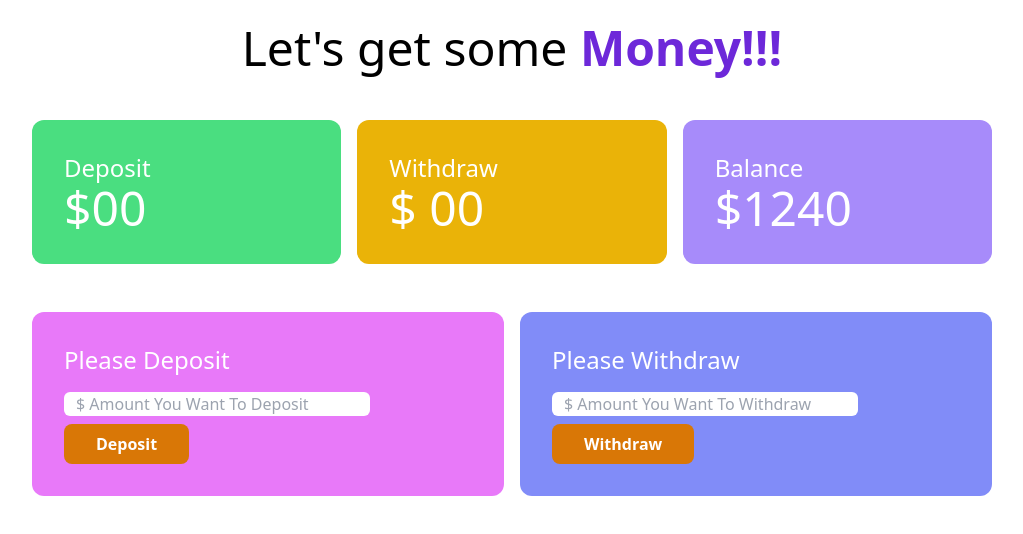
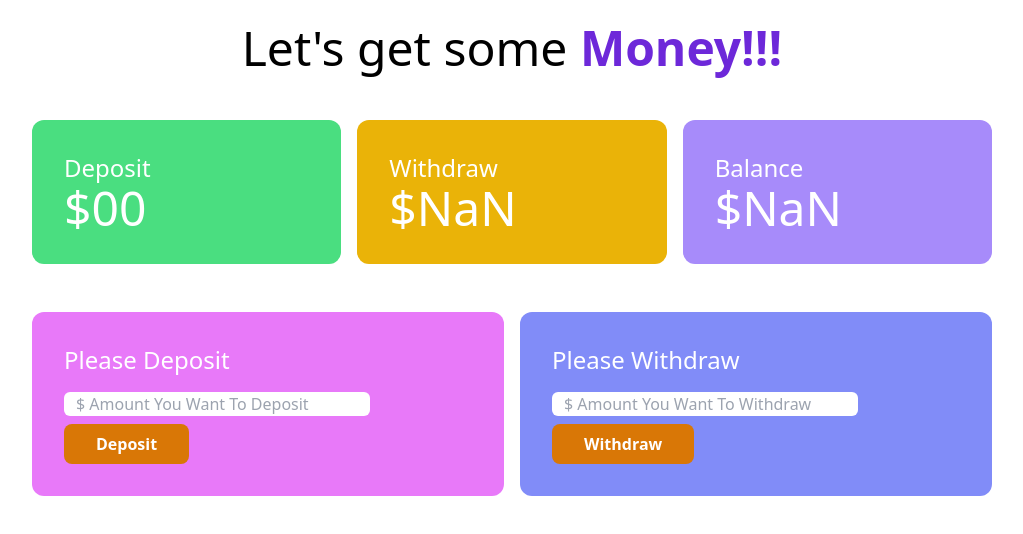
Before and after one commit to DashTfied/bap-er-bank, a plain HTML site: page bank.html in a window 1280 px wide. Both pictures are taken after a click on the button "Withdraw". Shown: the whole page, without its empty margins (128-1151 px from the left). Drawn offline with nearby package versions, Linux system fonts and the light colour scheme.

Commit message:
withdraw and other

```diff
--- a/bank.html
+++ b/bank.html
@@ -22,7 +22,7 @@
                 </div>
                 <div class="bg-yellow-500 p-8 rounded-xl">
                     <h4 class="text-2xl">Withdraw</h4>
-                    <h2 class="text-5xl">$ <span id="withdraw-total">00</span></h2>
+                    <h2 class="text-5xl">$<span id="withdraw-total">00</span></h2>
                 </div>
                 <div class="bg-violet-400 p-8 rounded-xl">
                     <h4 class="text-2xl">Balance</h4>
@@ -53,5 +53,6 @@
         </section>
     </main>
     <script src="js/deposit.js"></script>
+    <script src="js/withdraw.js"></script>
 </body>
 </html>
--- /dev/null
+++ b/js/withdraw.js
@@ -0,0 +1,42 @@
+// 1. add event handle with the withdraw button
+// 2.get the withdraw amount from the input field
+// 2.5. also make sure to convert input into a number with parsFloat
+// 3. Get previous withdraw total
+// 4. calculate total withdraw amount
+// 4-5. Set total withdraw amount
+// 5. get the previous balance total
+// 6.calculate new balance total
+// 6-5. set new balance total
+// 7.clear the value
+
+
+// step-1:
+document.getElementById('btn-withdraw').addEventListener('click', function () {
+    // step-2
+    const withdrawField = document.getElementById('withdraw-field');
+    const newWithdrawAmountString = withdrawField.value;
+    const newWithdrawAmount = parseFloat(newWithdrawAmountString);
+
+    // step-3:
+    const withdrawTotalElement = document.getElementById('withdraw-total');
+    const previousWithdrawTotalString = withdrawTotalElement.innerText;
+    const previousWithdrawTotal = parseFloat(previousWithdrawTotalString);
+
+
+    // step-4:
+    const currentWithdrawTotal = previousWithdrawTotal + newWithdrawAmount;
+    withdrawTotalElement.innerText = currentWithdrawTotal;
+
+    // step-5:
+    const balanceTotalElement = document.getElementById('balance-total');
+    const previousBalanacetotalString = balanceTotalElement.innerText;
+    const previousBalanceTotal = parseFloat(previousBalanacetotalString)
+
+    // step-6
+    const newBalanceTotal = previousBalanceTotal - newWithdrawAmount;
+    balanceTotalElement.innerText = newBalanceTotal
+
+
+    // step-7:
+    withdrawField.value = '';
+})
```
Also changed, not shown: 1 other file.
